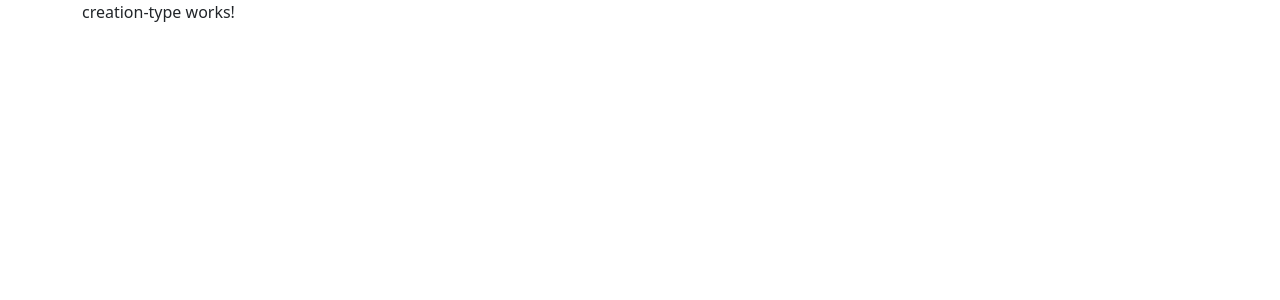
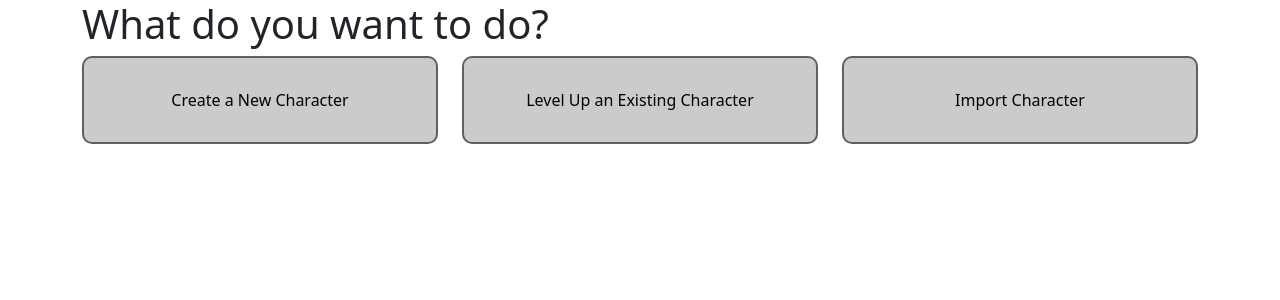
Before and after one commit to joedono/Weave-Site, an Angular app: page /creation in a window 1280 px wide. Shown: the top 300 px of the page. Built offline with nearby package versions, Linux system fonts and the light colour scheme.

Commit message:
Added Import Character component. Completed Creation Type component

```diff
--- a/angular.json
+++ b/angular.json
@@ -104,5 +104,8 @@
         }
       }
     }
+  },
+  "cli": {
+    "analytics": false
   }
 }
--- a/src/app/app-routing.module.ts
+++ b/src/app/app-routing.module.ts
@@ -5,6 +5,7 @@ import { CreationTypeComponent } from './components/creation-type/creation-type.
 import { NewCharacterComponent } from './components/new-character/new-character.component';
 import { ExistingCharacterComponent } from './components/existing-character/existing-character.component';
 import { CardComponent } from './components/card/card.component';
+import { ImportCharacterComponent } from './components/import-character/import-character.component';
 import { QualityComponent } from './components/quality/quality.component';
 import { NameComponent } from './components/name/name.component';
 import { CharacterSheetComponent } from './components/character-sheet/character-sheet.component';
@@ -18,8 +19,9 @@ const routes: Routes = [
   { path: 'name', component: NameComponent },
   { path: 'quality', component: QualityComponent },
   { path: 'card', component: CardComponent },
+  { path: 'new-character', component: NewCharacterComponent },
   { path: 'existing-character', component: ExistingCharacterComponent },
-  { path: 'new-character', component: NewCharacterComponent },
+  { path: 'import-character', component: ImportCharacterComponent },
   { path: 'creation', component: CreationTypeComponent },
   { path: 'playsets', component: PlaysetsComponent },
   { path: '', component: PlaysetsComponent },
--- a/src/app/app.module.ts
+++ b/src/app/app.module.ts
@@ -16,6 +16,7 @@ import { CharacterSheetPrintComponent } from './components/character-sheet-print
 import { GlossaryComponent } from './components/glossary/glossary.component';
 import { HttpClientModule } from '@angular/common/http';
 import { ButtonsComponent } from './components/buttons/buttons.component';
+import { ImportCharacterComponent } from './components/import-character/import-character.component';
 
 @NgModule({
   declarations: [
@@ -30,7 +31,8 @@ import { ButtonsComponent } from './components/buttons/buttons.component';
     CharacterSheetComponent,
     CharacterSheetPrintComponent,
     GlossaryComponent,
-    ButtonsComponent
+    ButtonsComponent,
+    ImportCharacterComponent
   ],
   imports: [
     BrowserModule,
--- a/src/app/components/creation-type/creation-type.component.html
+++ b/src/app/components/creation-type/creation-type.component.html
@@ -1 +1,12 @@
-<p>creation-type works!</p>
+<h1>What do you want to do?</h1>
+<div class="row">
+  <div class="col-sm-4">
+    <a [routerLink]="['/new-character']"class="selector-container">Create a New Character</a>
+  </div>
+  <div class="col-sm-4">
+    <a [routerLink]="['/existing-character']" class="selector-container">Level Up an Existing Character</a>
+  </div>
+  <div class="col-sm-4">
+    <a [routerLink]="['/import-character']" class="selector-container">Import Character</a>
+  </div>
+</div>
--- /dev/null
+++ b/src/app/components/import-character/import-character.component.html
@@ -0,0 +1 @@
+<p>import-character works!</p>
```
Also changed, not shown: src/app/components/import-character/import-character.component.ts (added, +10 -0 lines), src/app/components/import-character/import-character.component.less (added), 1 other file (tests, documents, lock files or other folders).
